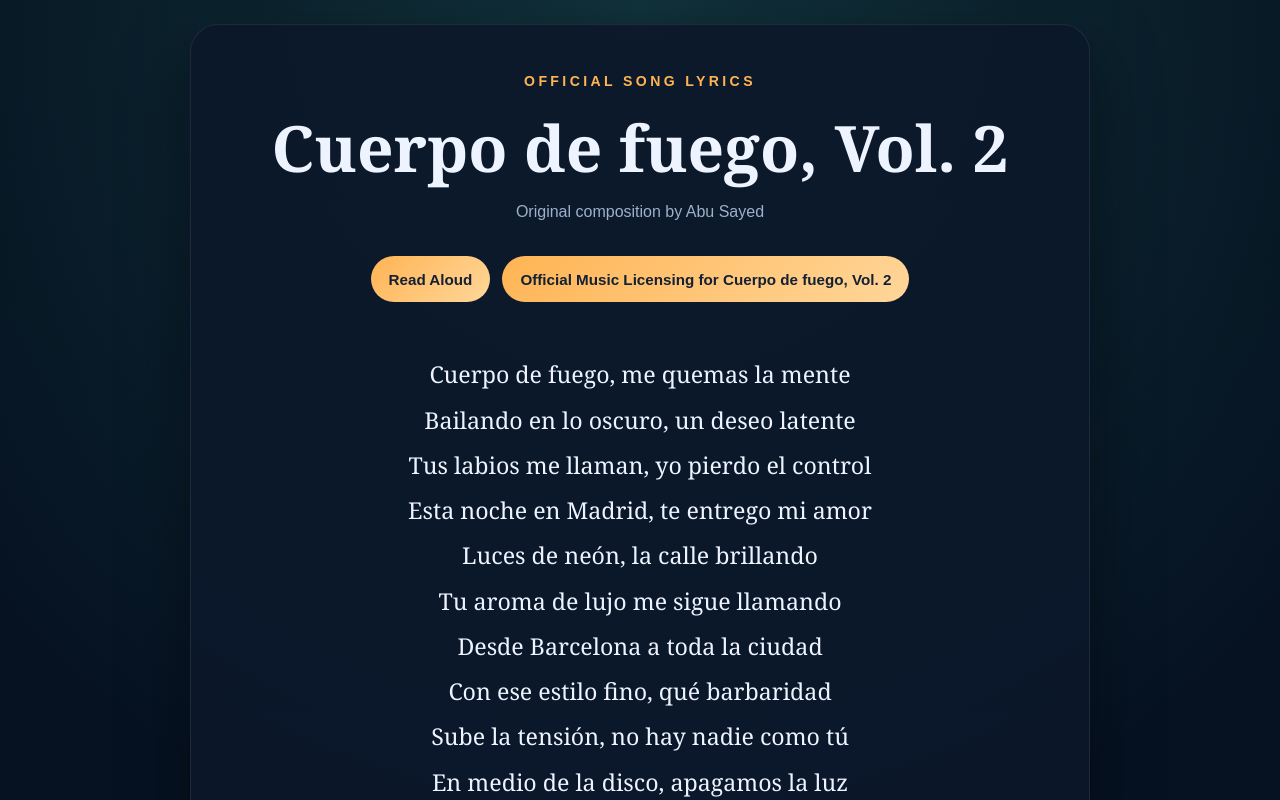
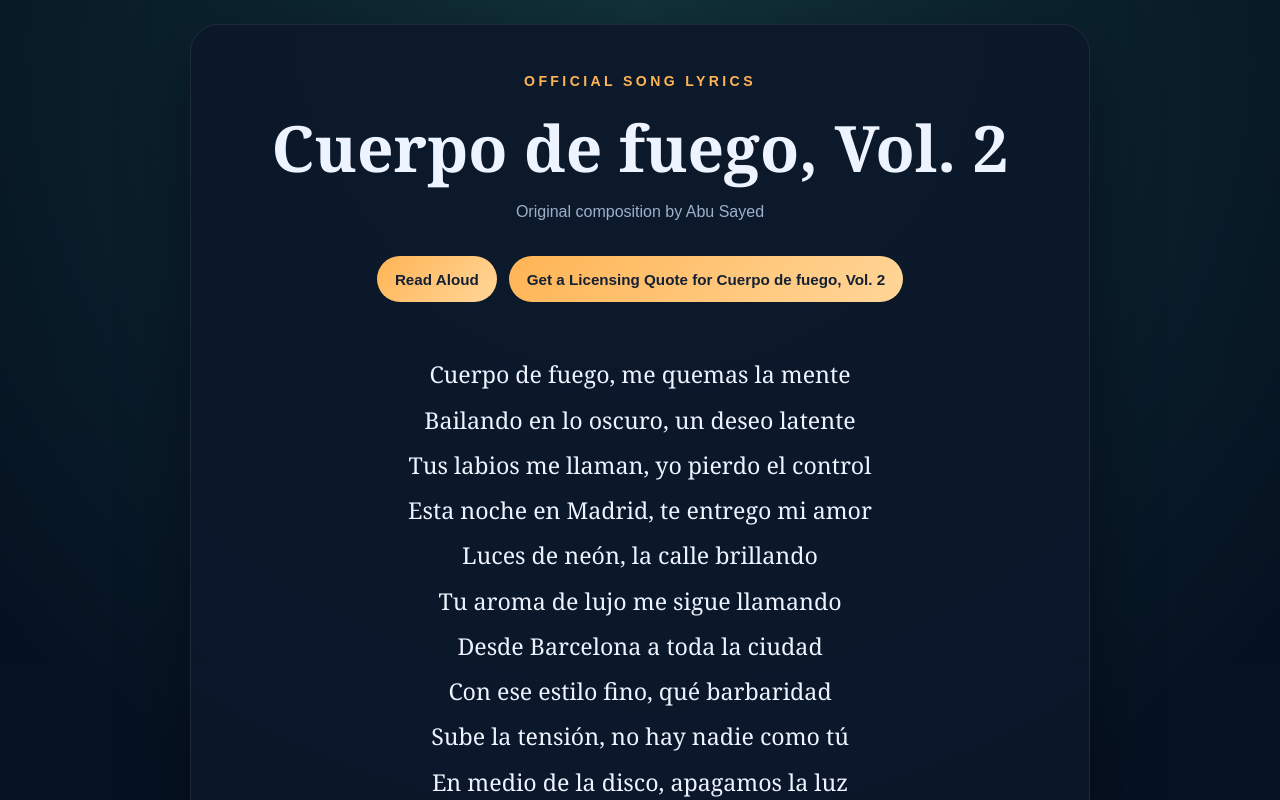
Before and after one commit to ImAbuSayed/cuerpo-de-fuego-vol-2, a plain HTML site: page index.html in a window 1280 px wide. Shown: the top 800 px of the page. Drawn offline with Linux system fonts and the light colour scheme.

Commit message:
feat: update song assets v1 with signed GPG commit [verified]

```diff
--- a/index.html
+++ b/index.html
@@ -537,7 +537,7 @@
 
         <div class="controls">
             <button class="btn-speak" id="speakBtn" title="Read the lyrics aloud"><span id="speakText">Read Aloud</span></button>
-            <a href="https://music.abusayed.com.bd/Licensing/?https://imabusayed.github.io/cuerpo-de-fuego-vol-2/" class="btn-license" title="Get licensing for this song" target="_blank">Official Music Licensing for Cuerpo de fuego, Vol. 2</a>
+            <a href="https://music.abusayed.com.bd/Licensing/?https://imabusayed.github.io/cuerpo-de-fuego-vol-2/" class="btn-license" title="Get licensing for this song" target="_blank">Get a Licensing Quote for Cuerpo de fuego, Vol. 2</a>
 
         </div>
         <br>
```
Also changed, not shown: llms.txt, manifest.json, 1 other file.
